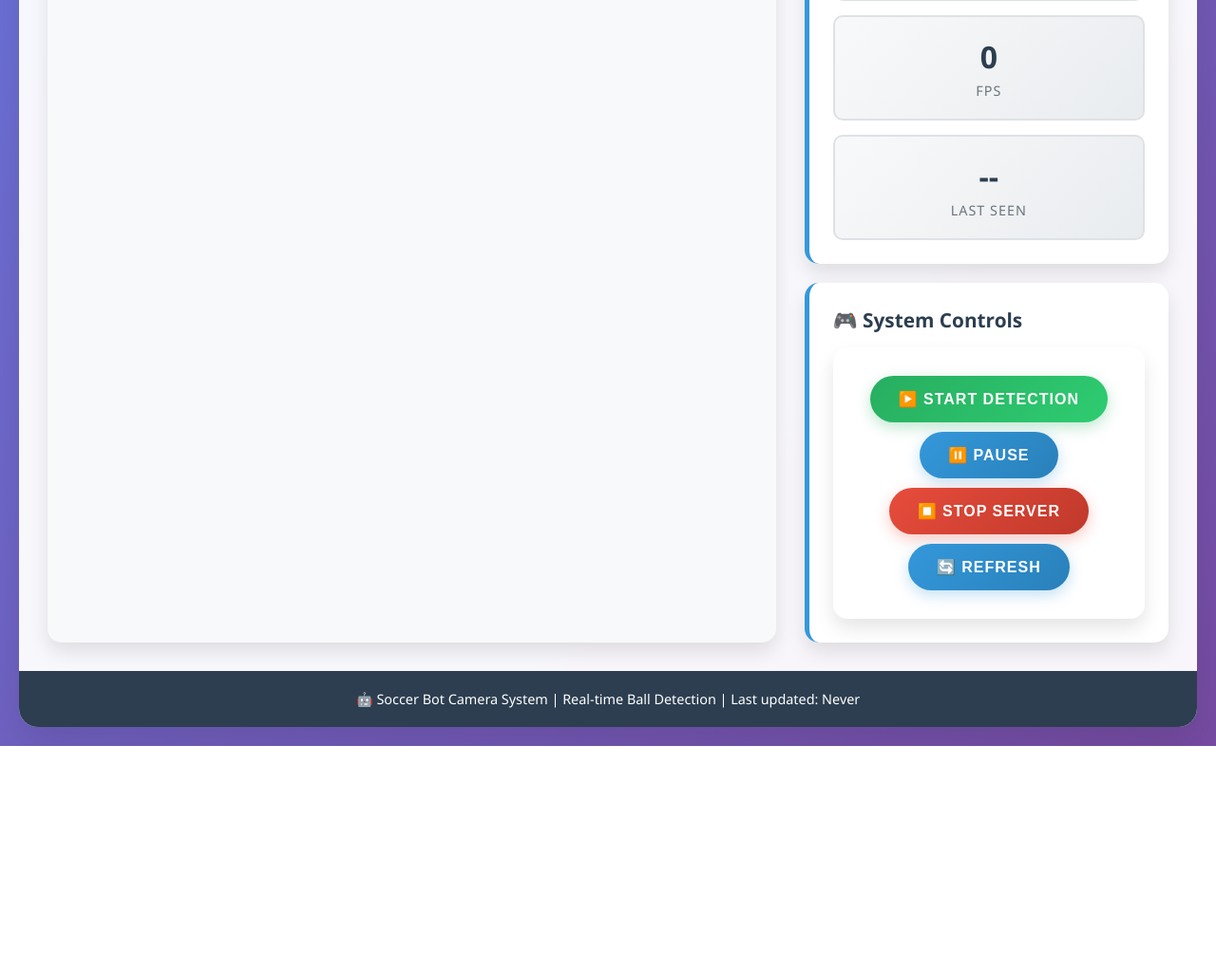
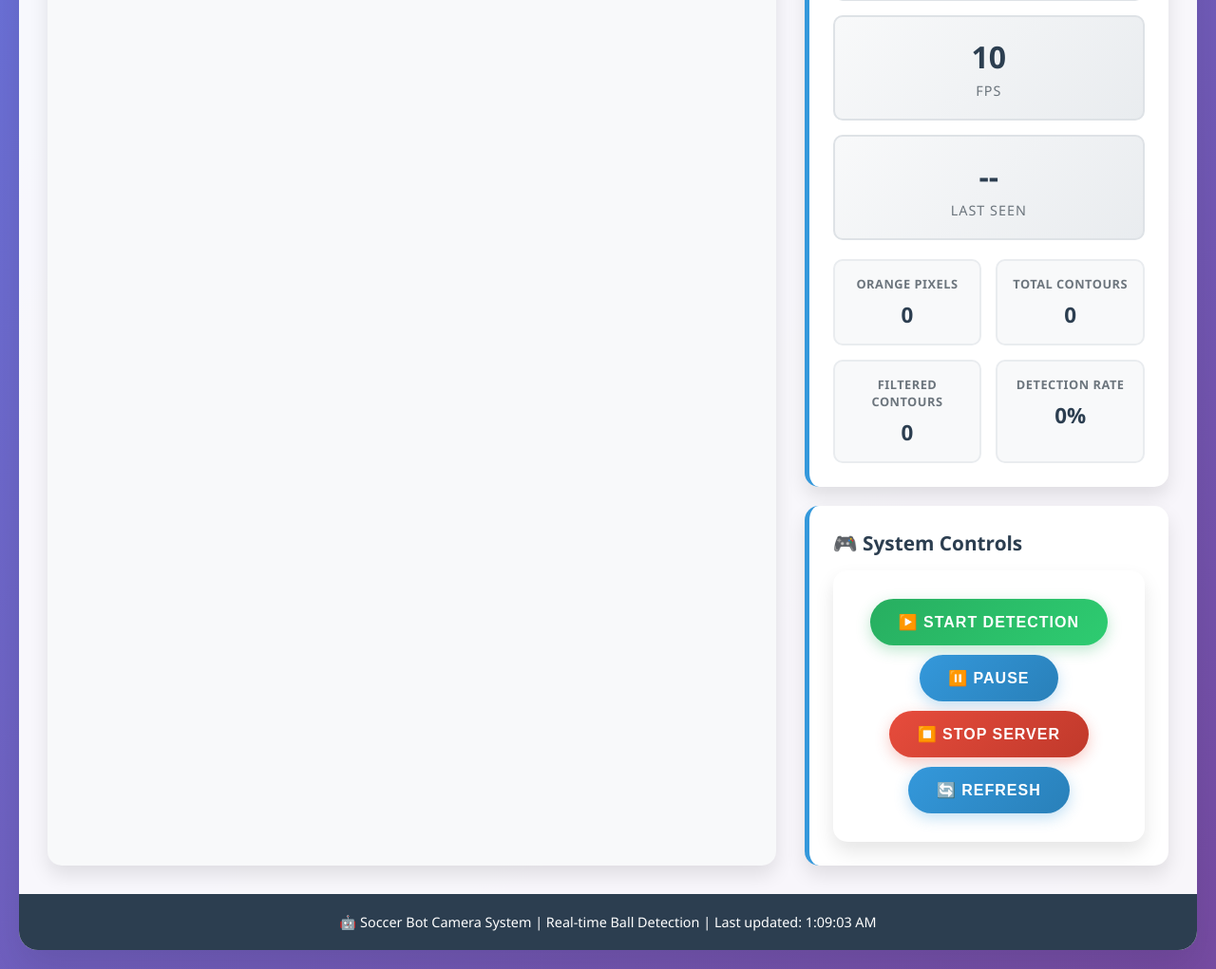
Before and after one commit to TajGordon/rcj-states, a Flask app: page / in a window 1280 px wide. Shown: the part 876-1897 px from the top of the page at 95% size. Before the commit the page ends 1662 px from the top, so only its background shows below. Run offline with Flask 3, Linux system fonts and the light colour scheme.

Commit message:
fking fk

```diff
--- a/siddy2/camera_web_server.py
+++ b/siddy2/camera_web_server.py
@@ -1,6 +1,6 @@
 import cv2
 import numpy as np
-from flask import Flask, render_template, Response
+from flask import Flask, render_template, Response, jsonify
 from picamera2 import Picamera2
 import threading
 import time
@@ -21,6 +21,16 @@
         # Frame processing
         self.frame = None
         self.frame_lock = threading.Lock()
+
+        # Detection state
+        self.ball_detected = False
+        self.ball_center = None
+        self.ball_radius = 0
+        self.ball_area = 0
+        self.orange_pixels = 0
+        self.total_contours = 0
+        self.filtered_contours = 0
+        self.last_detection_time = 0
 
         # Start frame capture thread
         self.capture_thread = threading.Thread(target=self._capture_frames)
@@ -60,9 +70,17 @@
         mask = cv2.inRange(hsv_frame, self.lower_orange, self.upper_orange)
         contours, _ = cv2.findContours(mask, cv2.RETR_TREE, cv2.CHAIN_APPROX_SIMPLE)
 
+        # Debug: Print contour information
+        total_contours = len(contours)
+        orange_pixels = np.sum(mask > 0)
+
         # Filter contours by area - reduced minimum area to detect smaller balls (radius ~7 or smaller)
         filtered_contours = [x for x in contours if cv2.contourArea(x) > 20 and cv2.contourArea(x) < 30000]
 
+        # Debug: Print detection info
+        print(f"🔍 CAMERA DEBUG: Found {total_contours} contours, {orange_pixels} orange pixels, {len(filtered_contours)} filtered")
+
+        ball_detected = False
         if filtered_contours:
             largest_contour = max(filtered_contours, key=cv2.contourArea)
             (x, y), radius = cv2.minEnclosingCircle(largest_contour)
@@ -71,18 +89,40 @@
             radius = int(radius)
             area = cv2.contourArea(largest_contour)
 
+            ball_detected = True
+
+            # Update detection state
+            self.ball_detected = True
+            self.ball_center = center
+            self.ball_radius = radius
+            self.ball_area = area
+            self.orange_pixels = orange_pixels
+            self.total_contours = total_contours
+            self.filtered_contours = len(filtered_contours)
+            self.last_detection_time = time.time()
+
             # Print ball area for debugging
-            print(f"Ball detected - Area: {area:.1f}, Center: ({center[0]}, {center[1]}), Radius: {radius}")
+            print(f"✅ BALL DETECTED - Area: {area:.1f}, Center: ({center[0]}, {center[1]}), Radius: {radius}")
 
             # Draw circle around detected ball
             cv2.circle(display_frame, center, radius, (0, 255, 0), 2)
             cv2.circle(display_frame, center, 2, (0, 255, 0), -1)
 
             # Add text label with area information
-            cv2.putText(display_frame, f"Ball: ({center[0]}, {center[1]}) Area: {area:.0f}",
+            cv2.putText(display_frame, f"BALL DETECTED: ({center[0]}, {center[1]}) Area: {area:.0f}",
                        (10, 30), cv2.FONT_HERSHEY_SIMPLEX, 0.7, (0, 255, 0), 2)
         else:
-            cv2.putText(display_frame, "No ball detected",
+            # Update detection state
+            self.ball_detected = False
+            self.ball_center = None
+            self.ball_radius = 0
+            self.ball_area = 0
+            self.orange_pixels = orange_pixels
+            self.total_contours = total_contours
+            self.filtered_contours = 0
+
+            print(f"❌ NO BALL DETECTED - {total_contours} contours, {orange_pixels} orange pixels")
+            cv2.putText(display_frame, "NO BALL DETECTED",
                        (10, 30), cv2.FONT_HERSHEY_SIMPLEX, 0.7, (255, 0, 0), 2)
 
         # Add center crosshair
@@ -90,6 +130,10 @@
         center_x, center_y = width // 2, height // 2
         cv2.line(display_frame, (center_x - 20, center_y), (center_x + 20, center_y), (255, 255, 255), 1)
         cv2.line(display_frame, (center_x, center_y - 20), (center_x, center_y + 20), (255, 255, 255), 1)
+
+        # Add debug info to frame
+        cv2.putText(display_frame, f"Contours: {total_contours}, Orange: {orange_pixels}",
+                   (10, 60), cv2.FONT_HERSHEY_SIMPLEX, 0.5, (255, 255, 255), 1)
 
         return display_frame
 
@@ -118,6 +162,20 @@
             return Response(self._generate_frames(),
                           mimetype='multipart/x-mixed-replace; boundary=frame')
 
+        @self.app.route('/detection_data')
+        def detection_data():
+            return jsonify({
+                'ball_detected': self.ball_detected,
+                'ball_center': self.ball_center,
+                'ball_radius': self.ball_radius,
+                'ball_area': self.ball_area,
+                'orange_pixels': self.orange_pixels,
+                'total_contours': self.total_contours,
+                'filtered_contours': self.filtered_contours,
+                'last_detection_time': self.last_detection_time,
+                'frame_center': (320, 240)
+            })
+
     def run(self, host='0.0.0.0', port=5000, debug=False):
         """Run the web server"""
         print(f"Starting camera web server on http://{host}:{port}")
--- a/siddy2/templates/camera_viewer.html
+++ b/siddy2/templates/camera_viewer.html
@@ -351,6 +351,25 @@
                             <div class="stat-label">Last Seen</div>
                         </div>
                     </div>
+
+                    <div class="data-grid" style="margin-top: 20px;">
+                        <div class="data-item">
+                            <div class="data-label">Orange Pixels</div>
+                            <div class="data-value" id="orange-pixels">0</div>
+                        </div>
+                        <div class="data-item">
+                            <div class="data-label">Total Contours</div>
+                            <div class="data-value" id="total-contours">0</div>
+                        </div>
+                        <div class="data-item">
+                            <div class="data-label">Filtered Contours</div>
+                            <div class="data-value" id="filtered-contours">0</div>
+                        </div>
+                        <div class="data-item">
+                            <div class="data-label">Detection Rate</div>
+                            <div class="data-value" id="detection-rate">0%</div>
+                        </div>
+                    </div>
                 </div>
 
                 <div class="info-card">
@@ -379,6 +398,8 @@
         let lastDetectionTime = null;
         let frameCount = 0;
         let fpsStartTime = Date.now();
+        let totalFrames = 0;
+        let detectedFrames = 0;
 
         // Initialize the interface
         function init() {
@@ -407,24 +428,37 @@
             fpsStartTime = now;
         }
 
-        // Simulate ball detection data (since the server doesn't provide JSON endpoint)
-        function simulateDetectionData() {
-            // This simulates what would come from a real detection API
-            const ballDetected = Math.random() > 0.7; // 30% chance of detection
+        // Get real ball detection data from server
+        function getDetectionData() {
+            fetch('/detection_data')
+                .then(response => response.json())
+                .then(data => {
+                    if (data.ball_detected) {
+                        updateBallDetection(true, data.ball_center[0], data.ball_center[1],
+                                          data.ball_radius, data.ball_area);
+                        lastDetectionTime = new Date(data.last_detection_time * 1000);
+                        detectedFrames++;
+                    } else {
+                        updateBallDetection(false);
+                    }
 
-            if (ballDetected) {
-                const ballX = Math.floor(Math.random() * 640);
-                const ballY = Math.floor(Math.random() * 480);
-                const radius = Math.floor(Math.random() * 50) + 10;
-                const area = Math.floor(Math.PI * radius * radius);
+                    // Update additional stats
+                    document.getElementById('orange-pixels').textContent = data.orange_pixels;
+                    document.getElementById('total-contours').textContent = data.total_contours;
+                    document.getElementById('filtered-contours').textContent = data.filtered_contours;
 
-                updateBallDetection(true, ballX, ballY, radius, area);
-                lastDetectionTime = new Date();
-            } else {
-                updateBallDetection(false);
-            }
+                    // Update detection rate
+                    totalFrames++;
+                    const detectionRate = totalFrames > 0 ? Math.round((detectedFrames / totalFrames) * 100) : 0;
+                    document.getElementById('detection-rate').textContent = detectionRate + '%';
 
-            frameCount++;
+                    frameCount++;
+                })
+                .catch(error => {
+                    console.error('Error fetching detection data:', error);
+                    // Fallback to no detection
+                    updateBallDetection(false);
+                });
         }
 
         // Update ball detection display
@@ -493,6 +527,7 @@
 
         function refreshData() {
             console.log('Refreshing data...');
+            getDetectionData();
             // Force refresh the video stream
             const videoStream = document.querySelector('.video-stream');
             const currentSrc = videoStream.src;
@@ -521,8 +556,8 @@
             const videoStream = document.querySelector('.video-stream');
             videoStream.addEventListener('error', handleVideoError);
 
-            // Simulate detection data updates (remove this in production)
-            // setInterval(simulateDetectionData, 100);
+            // Get real detection data updates
+            setInterval(getDetectionData, 100);
         });
 
         // Handle page visibility changes
```
Also changed, not shown: siddy2/soccer_bot.py (+26 -6 lines).
